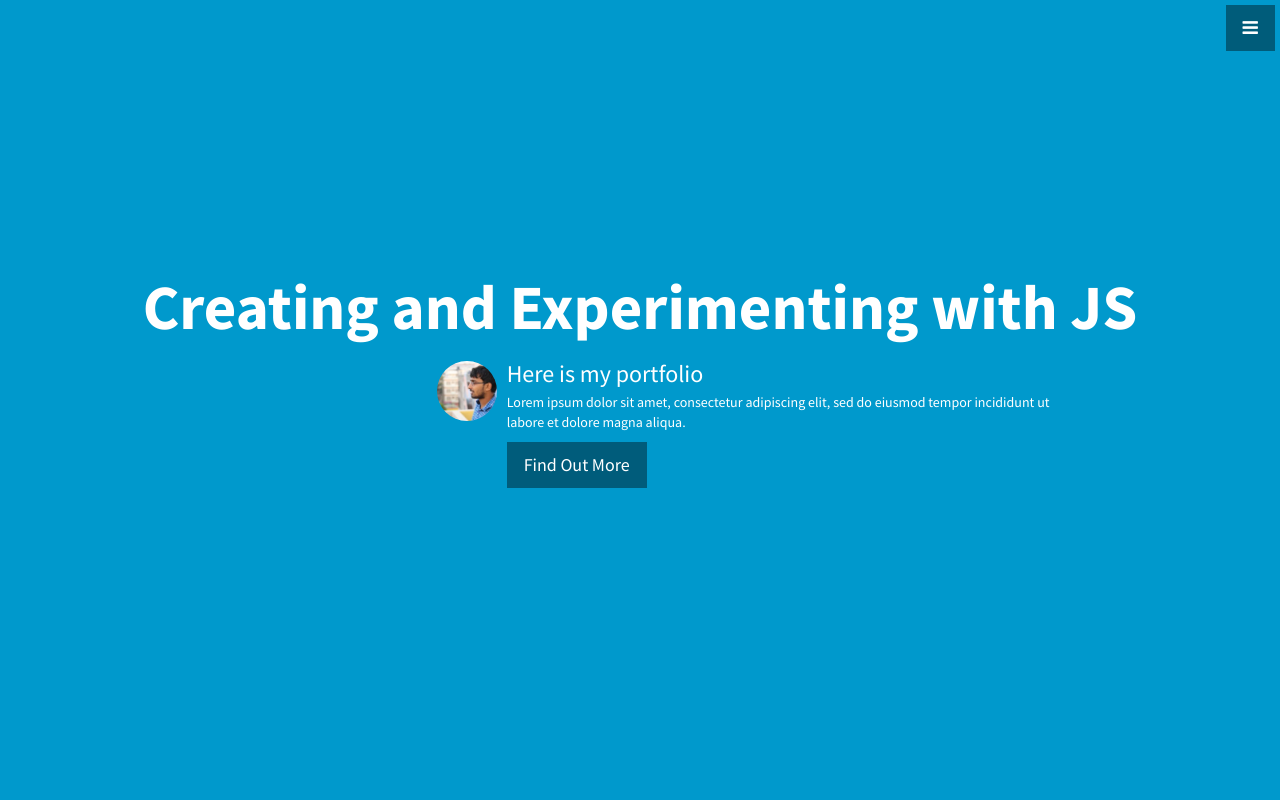
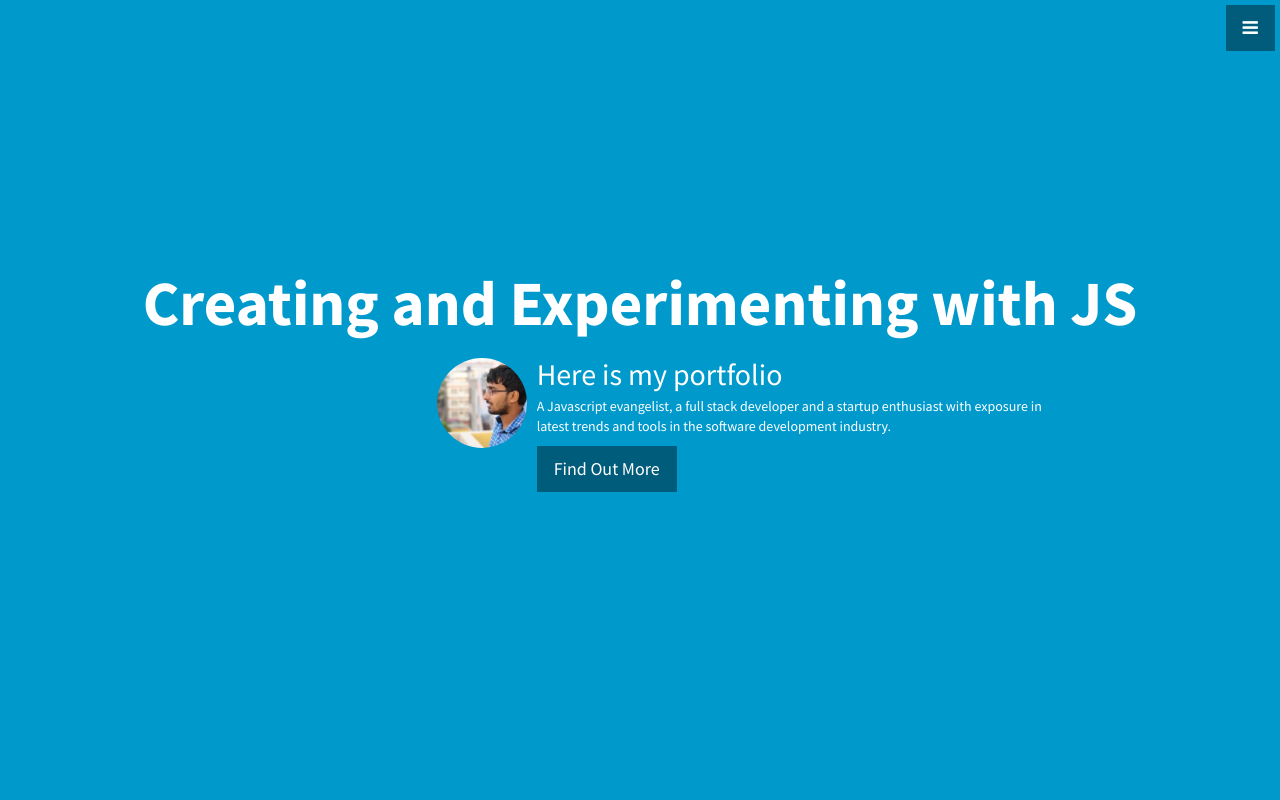
Before and after one commit to kevjose/kevjose.github.io, a plain HTML site: page index.html in a window 1280 px wide. Shown: the top 800 px of the page. Drawn offline with Linux system fonts and the light colour scheme.

Commit message:
Header section image and text changes

```diff
--- a/index.html
+++ b/index.html
@@ -67,11 +67,11 @@
               <div class="col-md-offset-4 col-md-6">
                 <div class="media">
                   <div class="media-left">
-                    <img src="img/kev.jpeg" class="media-object img-circle" style="width:60px">
+                    <img src="img/kev.jpeg" class="media-object img-circle" style="width:90px">
                   </div>
                   <div class="media-body text-left">
-                    <h3 class="media-heading">Here is my portfolio</h3>
-                    <p>Lorem ipsum dolor sit amet, consectetur adipiscing elit, sed do eiusmod tempor incididunt ut labore et dolore magna aliqua.</p>
+                    <h2 class="media-heading">Here is my portfolio</h2>
+                    <p>A Javascript evangelist, a full stack developer and a startup enthusiast with exposure in latest trends and tools in the software development industry.</p>
                     <a href="#about" class="btn btn-dark btn-lg">Find Out More</a>
                   </div>
                 </div>
```
